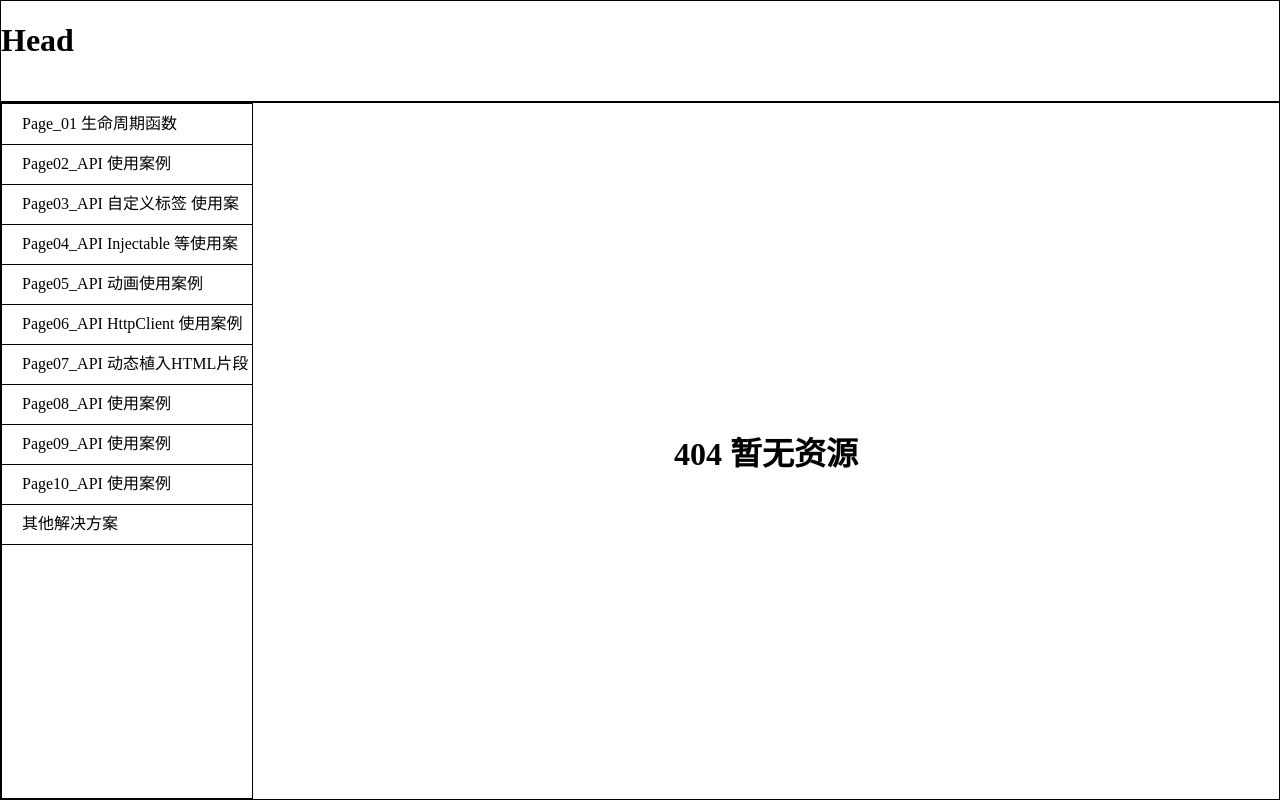
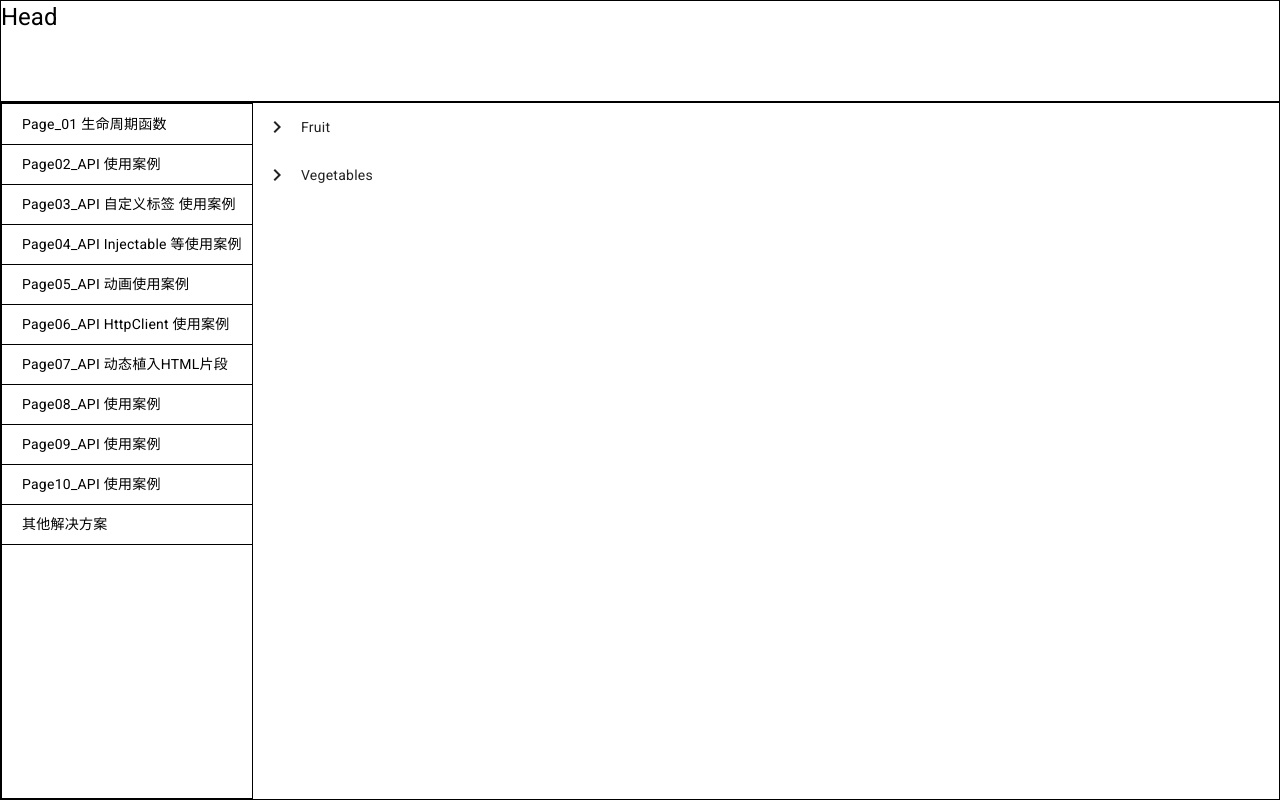
Before and after one commit to longtenglin/angular_study, an Angular app in the folder my-app/: page /home/page08 in a window 1280 px wide. Built offline with nearby package versions, Linux system fonts and the light colour scheme.

Commit message:
安装 angular/material

```diff
--- a/my-app/angular.json
+++ b/my-app/angular.json
@@ -30,6 +30,7 @@
               "src/assets"
             ],
             "styles": [
+              "@angular/material/prebuilt-themes/indigo-pink.css",
               "src/styles.scss"
             ],
             "scripts": [],
@@ -95,6 +96,7 @@
               "src/assets"
             ],
             "styles": [
+              "@angular/material/prebuilt-themes/indigo-pink.css",
               "src/styles.scss"
             ],
             "scripts": []
--- a/my-app/package.json
+++ b/my-app/package.json
@@ -12,10 +12,12 @@
   "private": true,
   "dependencies": {
     "@angular/animations": "^17.0.0",
+    "@angular/cdk": "^17.3.10",
     "@angular/common": "^17.0.0",
     "@angular/compiler": "^17.0.0",
     "@angular/core": "^17.0.0",
     "@angular/forms": "^17.0.0",
+    "@angular/material": "^17.3.10",
     "@angular/platform-browser": "^17.0.0",
     "@angular/platform-browser-dynamic": "^17.0.0",
     "@angular/platform-server": "^17.0.0",
--- a/my-app/src/app/app.config.ts
+++ b/my-app/src/app/app.config.ts
@@ -5,12 +5,13 @@ import {routes} from './app.routes';
 import {provideClientHydration} from '@angular/platform-browser';
 import {BrowserAnimationsModule} from "@angular/platform-browser/animations";
 import {HttpClientModule, provideHttpClient} from "@angular/common/http";
+import { provideAnimationsAsync } from '@angular/platform-browser/animations/async';
 
 export const appConfig: ApplicationConfig = {
   providers: [
     provideRouter(routes)
     , provideClientHydration()
     , importProvidersFrom([BrowserAnimationsModule])
-    , provideHttpClient()
+    , provideHttpClient(), provideAnimationsAsync(), provideAnimationsAsync()
   ]
 };
--- a/my-app/src/app/app.routes.ts
+++ b/my-app/src/app/app.routes.ts
@@ -10,6 +10,7 @@ import {OtherAnswerComponent} from "../pages/otherAnswer/OtherAnswer.component";
 import {Page05Component} from "../pages/page05/page05.component";
 import {Page06Component} from "../pages/page06/page06.component";
 import { Page07Component } from "../pages/page07/page07.component";
+import { Page08Component } from "../pages/page08/page08.component";
 
 export const routes: Routes = [
   {
@@ -53,7 +54,7 @@ export const routes: Routes = [
       }
       , {
         path: 'page08'
-        , component: E404Component
+        , component: Page08Component
         , title: 'Page08_API 使用案例'
       }
       , {
--- a/my-app/src/index.html
+++ b/my-app/src/index.html
@@ -6,8 +6,10 @@
   <base href="/">
   <meta name="viewport" content="width=device-width, initial-scale=1">
   <link rel="icon" type="image/x-icon" href="favicon.ico">
+  <link href="https://fonts.googleapis.com/css2?family=Roboto:wght@300;400;500&display=swap" rel="stylesheet">
+  <link href="https://fonts.googleapis.com/icon?family=Material+Icons" rel="stylesheet">
 </head>
-<body>
+<body class="mat-typography">
   <app-root></app-root>
 </body>
 </html>
--- /dev/null
+++ b/my-app/src/pages/page08/page08.component.html
@@ -0,0 +1,18 @@
+<mat-tree [dataSource]="dataSource" [treeControl]="treeControl">
+  <!-- This is the tree node template for leaf nodes -->
+  <mat-tree-node *matTreeNodeDef="let node" matTreeNodePadding>
+    <!-- use a disabled button to provide padding for tree leaf -->
+    <button mat-icon-button disabled></button>
+    {{node.name}}
+  </mat-tree-node>
+  <!-- This is the tree node template for expandable nodes -->
+  <mat-tree-node *matTreeNodeDef="let node;when: hasChild" matTreeNodePadding>
+    <button mat-icon-button matTreeNodeToggle
+            [attr.aria-label]="'Toggle ' + node.name">
+      <mat-icon class="mat-icon-rtl-mirror">
+        {{treeControl.isExpanded(node) ? 'expand_more' : 'chevron_right'}}
+      </mat-icon>
+    </button>
+    {{node.name}}
+  </mat-tree-node>
+</mat-tree>
--- /dev/null
+++ b/my-app/src/pages/page08/page08.component.ts
@@ -0,0 +1,93 @@
+import {Component, HostBinding} from "@angular/core";
+import {NgForOf, NgIf} from "@angular/common";
+import {
+  MatTree,
+  MatTreeFlatDataSource,
+  MatTreeFlattener,
+  MatTreeNode,
+  MatTreeNodeDef,
+  MatTreeNodePadding, MatTreeNodeToggle
+} from "@angular/material/tree";
+import { MatIcon } from "@angular/material/icon";
+import { MatIconButton } from "@angular/material/button";
+import { FlatTreeControl } from "@angular/cdk/tree";
+
+interface FoodNode {
+  name: string;
+  children?: FoodNode[];
+}
+
+const TREE_DATA: FoodNode[] = [
+  {
+    name: 'Fruit',
+    children: [
+      {name: 'Apple'},
+      {name: 'Banana'},
+      {name: 'Fruit loops'},
+    ]
+  }, {
+    name: 'Vegetables',
+    children: [
+      {
+        name: 'Green',
+        children: [
+          {name: 'Broccoli'},
+          {name: 'Brussels sprouts'},
+        ]
+      }, {
+        name: 'Orange',
+        children: [
+          {name: 'Pumpkins'},
+          {name: 'Carrots'},
+        ]
+      },
+    ]
+  },
+];
+
+/** Flat node with expandable and level information */
+interface ExampleFlatNode {
+  expandable: boolean;
+  name: string;
+  level: number;
+}
+
+@Component({
+  selector: 'app-page08'
+  , standalone: true
+  , templateUrl: 'page08.component.html'
+  ,
+  imports: [NgForOf, NgIf, MatTree, MatTreeNode, MatTreeNodeDef, MatIcon, MatIconButton, MatTreeNodePadding, MatTreeNodeToggle]
+  , styleUrl: 'page08.component.scss'
+})
+
+export class Page08Component {
+
+  @HostBinding('class')
+  classes: string = 'app-page-flex app-page-flex-1'
+
+  private _transformer = (node: FoodNode, level: number) => {
+    return {
+      expandable: !!node.children && node.children.length > 0,
+      name: node.name,
+      level: level,
+    };
+  }
+
+  treeControl = new FlatTreeControl<ExampleFlatNode>(
+    node => node.level, node => node.expandable);
+
+  treeFlattener = new MatTreeFlattener(
+    this._transformer,
+      node => node.level,
+      node => node.expandable,
+      node => node.children);
+
+  dataSource = new MatTreeFlatDataSource(this.treeControl, this.treeFlattener);
+
+  constructor() {
+    this.dataSource.data = TREE_DATA;
+  }
+
+  hasChild = (_: number, node: ExampleFlatNode) => node.expandable;
+}
--- a/my-app/src/styles.scss
+++ b/my-app/src/styles.scss
@@ -51,3 +51,6 @@ body {
   height: 150px;
   width: 150px;
 }
+
+html, body { height: 100%; }
+body { margin: 0; font-family: Roboto, "Helvetica Neue", sans-serif; }
```
Also changed, not shown: my-app/src/pages/page08/page08.component.scss (added), 1 other file (tests, documents, lock files or other folders).
